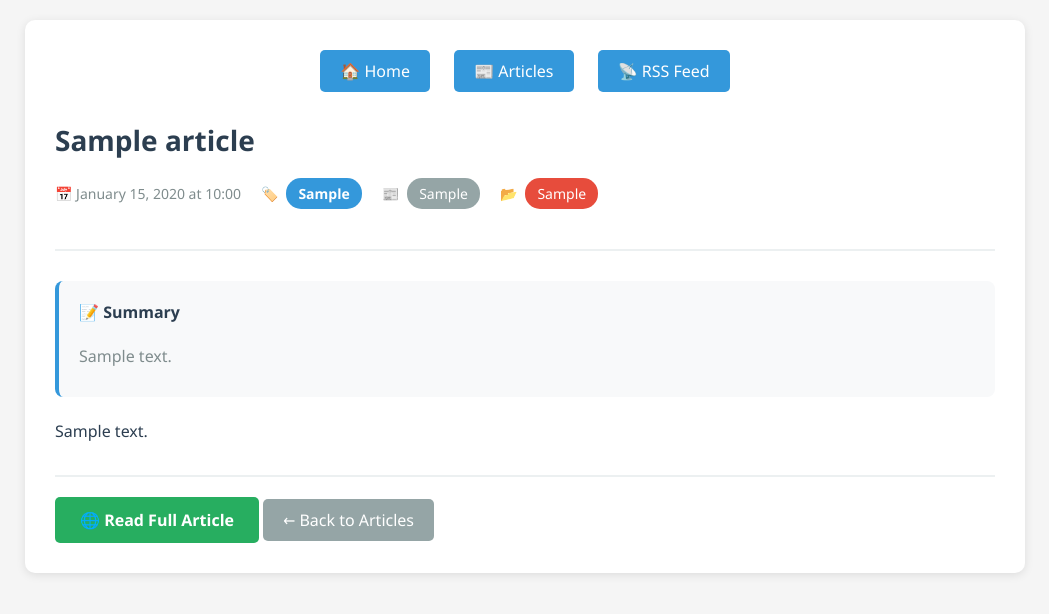
After one commit to El3k0n/portfolionews, a Django app: template portfolionews/templates/portfolionews/article_detail.html in a window 1280 px wide. The commit adds this page. Shown: the top 614 px of the page, without its empty margins (115-1164 px from the left). Run offline with Django 5.2, Linux system fonts and the light colour scheme; the template is opened without the code that fills it: values that come from a table or form of the project are taken from there, others are empty; tables that the repository leaves empty hold one stand-in row (values such as "Sample post"); parts of the project's set-up code (start-up, migrations or seed data) failed here and were passed over.

Commit message:
Added basic article views and switched RSS article urls to internal ones

```diff
--- a/portfolionews/feeds.py
+++ b/portfolionews/feeds.py
@@ -1,12 +1,13 @@
 from django.contrib.syndication.views import Feed
 from django.template.defaultfilters import truncatewords
+from django.urls import reverse
 
 from .models import Article
 
 
 class RssArticlesFeeds(Feed):
     title = "Portfolio News"
-    link = "/stocknews/"
+    link = "/articles/"
     description = "News about my stock watchlist"
 
     def items(self):
@@ -22,7 +23,8 @@ class RssArticlesFeeds(Feed):
             return item.published_at
 
     def item_link(self, item):
-            return item.url
+            # Usa l'URL interno dell'app invece dell'URL originale
+            return reverse('article_detail', kwargs={'slug': item.slug})
 
     def item_author_name(self, item):
         return item.source + " - " + item.ticker.symbol
--- /dev/null
+++ b/portfolionews/templates/portfolionews/article_detail.html
@@ -0,0 +1,199 @@
+<!DOCTYPE html>
+<html lang="en">
+<head>
+    <meta charset="UTF-8">
+    <meta name="viewport" content="width=device-width, initial-scale=1.0">
+    <title>{{ article.title }} - Portfolio News</title>
+    <style>
+        body {
+            font-family: 'Segoe UI', Tahoma, Geneva, Verdana, sans-serif;
+            max-width: 1000px;
+            margin: 0 auto;
+            padding: 20px;
+            background-color: #f5f5f5;
+        }
+        .container {
+            background: white;
+            padding: 30px;
+            border-radius: 10px;
+            box-shadow: 0 2px 10px rgba(0,0,0,0.1);
+        }
+        .nav-links {
+            text-align: center;
+            margin-bottom: 30px;
+        }
+        .nav-links a {
+            display: inline-block;
+            margin: 0 10px;
+            padding: 10px 20px;
+            background: #3498db;
+            color: white;
+            text-decoration: none;
+            border-radius: 5px;
+            transition: background 0.3s;
+        }
+        .nav-links a:hover {
+            background: #2980b9;
+        }
+        .article-header {
+            border-bottom: 2px solid #ecf0f1;
+            padding-bottom: 20px;
+            margin-bottom: 30px;
+        }
+        .article-title {
+            font-size: 28px;
+            font-weight: bold;
+            color: #2c3e50;
+            margin-bottom: 20px;
+            line-height: 1.3;
+        }
+        .article-meta {
+            display: flex;
+            flex-wrap: wrap;
+            gap: 20px;
+            margin-bottom: 20px;
+            font-size: 14px;
+            color: #7f8c8d;
+        }
+        .meta-item {
+            display: flex;
+            align-items: center;
+            gap: 8px;
+        }
+        .ticker-badge {
+            background: #3498db;
+            color: white;
+            padding: 6px 12px;
+            border-radius: 15px;
+            font-size: 14px;
+            font-weight: bold;
+        }
+        .source-badge {
+            background: #95a5a6;
+            color: white;
+            padding: 6px 12px;
+            border-radius: 15px;
+            font-size: 14px;
+        }
+        .category-badge {
+            background: #e74c3c;
+            color: white;
+            padding: 6px 12px;
+            border-radius: 15px;
+            font-size: 14px;
+        }
+        .article-content {
+            line-height: 1.8;
+            color: #2c3e50;
+            font-size: 16px;
+            margin-bottom: 30px;
+        }
+        .article-content p {
+            margin-bottom: 20px;
+        }
+        .article-footer {
+            border-top: 2px solid #ecf0f1;
+            padding-top: 20px;
+            margin-top: 30px;
+        }
+        .external-link {
+            display: inline-block;
+            background: #27ae60;
+            color: white;
+            padding: 12px 25px;
+            text-decoration: none;
+            border-radius: 5px;
+            font-weight: bold;
+            transition: background 0.3s;
+        }
+        .external-link:hover {
+            background: #229954;
+        }
+        .back-link {
+            display: inline-block;
+            background: #95a5a6;
+            color: white;
+            padding: 10px 20px;
+            text-decoration: none;
+            border-radius: 5px;
+            margin-right: 15px;
+            transition: background 0.3s;
+        }
+        .back-link:hover {
+            background: #7f8c8d;
+        }
+        .article-info {
+            background: #f8f9fa;
+            padding: 20px;
+            border-radius: 8px;
+            margin: 20px 0;
+            border-left: 4px solid #3498db;
+        }
+        .article-info h4 {
+            margin-top: 0;
+            color: #2c3e50;
+        }
+        .article-info p {
+            margin: 10px 0;
+            color: #7f8c8d;
+        }
+    </style>
+</head>
+<body>
+    <div class="container">
+        <div class="nav-links">
+            <a href="{% url 'index' %}">🏠 Home</a>
+            <a href="{% url 'article_list' %}">📰 Articles</a>
+            <a href="{% url 'rss_feed' %}">📡 RSS Feed</a>
+        </div>
+
+        <article>
+            <header class="article-header">
+                <h1 class="article-title">{{ article.title }}</h1>
+
+                <div class="article-meta">
+                    <span class="meta-item">
+                        📅 {{ article.published_at|date:"F d, Y \a\t H:i" }}
+                    </span>
+                    <span class="meta-item">
+                        🏷️ <span class="ticker-badge">{{ article.ticker.symbol }}</span>
+                    </span>
+                    <span class="meta-item">
+                        📰 <span class="source-badge">{{ article.source }}</span>
+                    </span>
+                    {% if article.category %}
+                    <span class="meta-item">
+                        📂 <span class="category-badge">{{ article.category }}</span>
+                    </span>
+                    {% endif %}
+                </div>
+            </header>
+
+            {% if article.description %}
+            <div class="article-info">
+                <h4>📝 Summary</h4>
+                <p>{{ article.description }}</p>
+            </div>
+            {% endif %}
+
+            <div class="article-content">
+                {% if article.content %}
+                    {{ article.content|linebreaks }}
+                {% else %}
+                    <p>No content available for this article.</p>
+                    <p>Click the external link below to read the full article on the original source.</p>
+                {% endif %}
+            </div>
+
+            <footer class="article-footer">
+                <a href="{{ article.url }}" target="_blank" rel="noopener noreferrer" class="external-link">
+                    🌐 Read Full Article
+                </a>
+                <a href="{% url 'article_list' %}" class="back-link">
+                    ← Back to Articles
+                </a>
+            </footer>
+        </article>
+    </div>
+</body>
+</html>
--- a/portfolionews/urls.py
+++ b/portfolionews/urls.py
@@ -1,12 +1,8 @@
-from django.urls import path
-from .views import IndexView
+from .views import IndexView, ArticleListView, ArticleDetailView
 
-# from .feeds import RssArticlesFeeds
-# from .views import ArticleListView, ArticleDetailView
 
 urlpatterns = [
     path('', IndexView.as_view(), name='index'),
-    # At first I wanted to implement a simple way to view articles, but I decided to postpone it for now
-    # path('articles/', ArticleListView.as_view(), name='article_list'),
-    # path('articles/<slug:slug>', ArticleDetailView.as_view(), name='article_detail'),
+    path('articles/', ArticleListView.as_view(), name='article_list'),
+    path('articles/<slug:slug>', ArticleDetailView.as_view(), name='article_detail'),
 ]
--- a/stocksite/urls.py
+++ b/stocksite/urls.py
@@ -23,5 +23,5 @@ from portfolionews.feeds import RssArticlesFeeds  # new
 urlpatterns = [
     path('', include('portfolionews.urls')),
     path('admin/', admin.site.urls),
-    path('feed/rss', RssArticlesFeeds(), name="stock_feed"),  # new
+    path('rss', RssArticlesFeeds(), name="rss_feed"),  # new
 ]
```
Also changed, not shown: portfolionews/templates/portfolionews/article_list.html (added, +174 -0 lines), portfolionews/templates/portfolionews/index.html (+24 -0 lines), portfolionews/views.py (+4 -5 lines).
